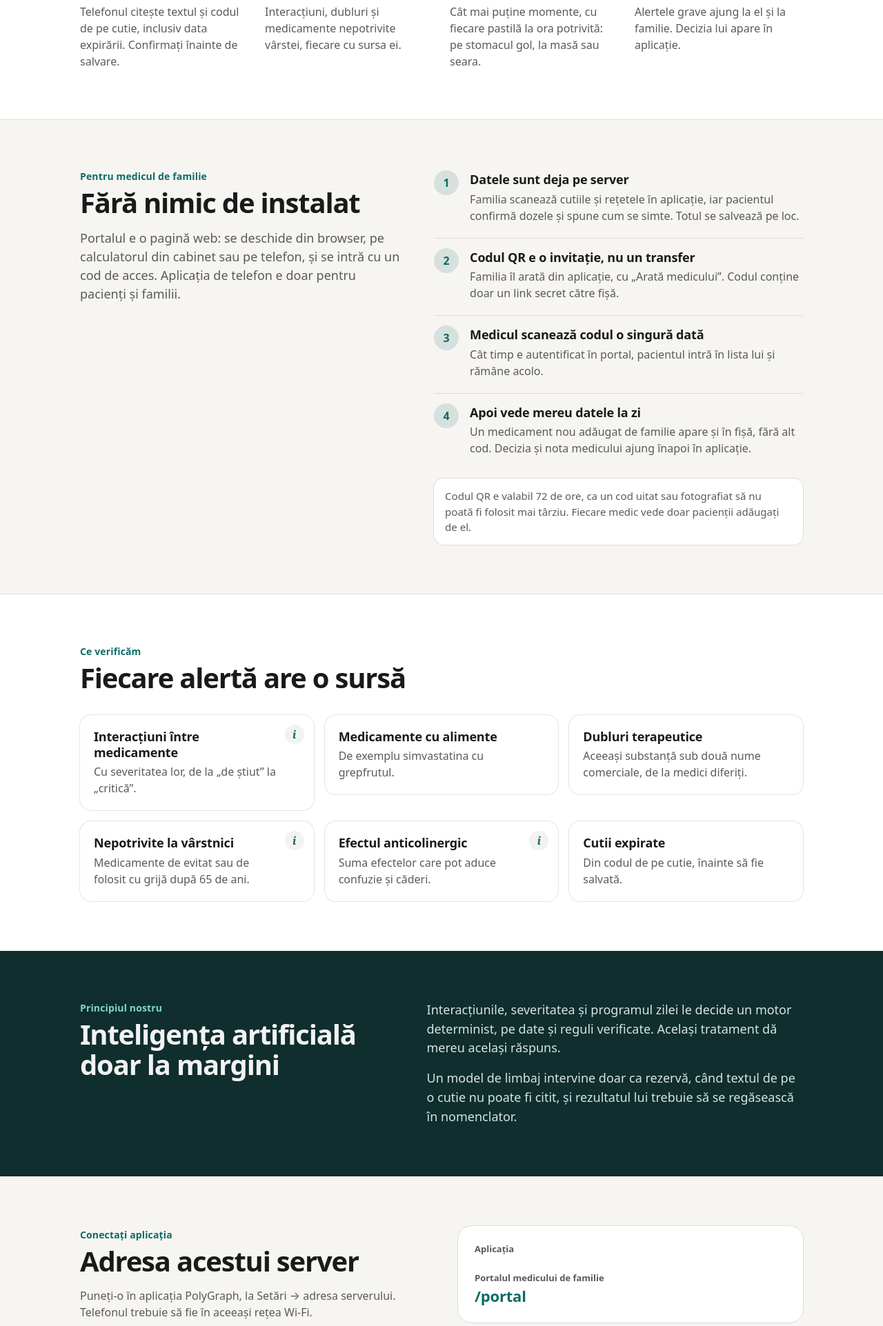
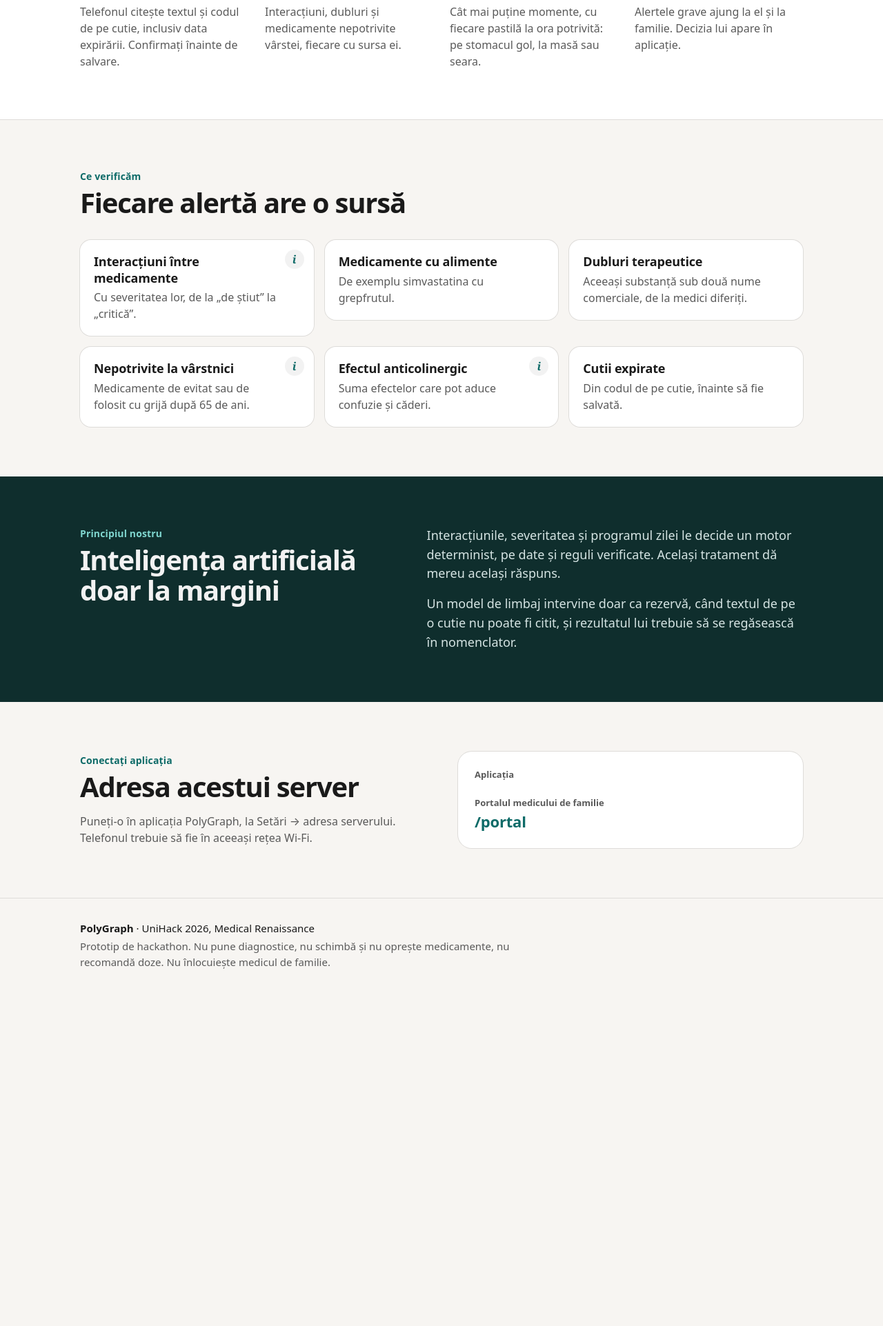
Before and after one commit to VladimirTM/PolyGraph, a Python web app: template backend/polygraph/share/templates/home.html in a window 1280 px wide. Shown: the part 1502-3425 px from the top of the page at 69% size. After the commit the page ends 2907 px from the top, so only its background shows below. Run offline with Jinja, Linux system fonts and the light colour scheme; the template is opened without the code that fills it, so the values that code supplies are empty.

Commit message:
Remove the doctor-access section from the home page
The explanation moves to the plan, section 1.1.

Co-authored-by: VladimirTM <vladimirghimpau@gmail.com>

```diff
--- a/backend/polygraph/share/static/share.css
+++ b/backend/polygraph/share/static/share.css
@@ -598,15 +598,6 @@ caption { text-align: left; color: var(--text-2); padding: 0.5rem 0 0.25rem; cap
 .step-num { display: grid; place-items: center; width: 2.25rem; height: 2.25rem; border-radius: 50%; background: var(--accent); color: var(--on-accent); font-weight: 700; margin-bottom: 0.875rem; }
 .step p { color: var(--text-2); margin-top: 0.375rem; }
 
-.split { display: grid; grid-template-columns: 1fr 1.15fr; gap: 1rem 3rem; align-items: start; }
-.split .band-lead { margin-bottom: 0; }
-.flow { list-style: none; padding: 0; margin: 0; counter-reset: flow; display: grid; gap: 0.25rem; }
-.flow li { counter-increment: flow; position: relative; padding: 1rem 0 1rem 3.25rem; border-top: 1px solid var(--line); }
-.flow li:first-child { border-top: 0; padding-top: 0.25rem; }
-.flow li::before { content: counter(flow); position: absolute; left: 0; top: 0.875rem; width: 2.25rem; height: 2.25rem; border-radius: 50%; display: grid; place-items: center; background: color-mix(in srgb, var(--accent) 14%, transparent); color: var(--accent); font-weight: 700; }
-.flow li:first-child::before { top: 0.125rem; }
-.flow p { color: var(--text-2); margin-top: 0.25rem; }
-.flow-note { grid-column: 2; font-size: 0.9375rem; color: var(--text-2); background: var(--surface); border-radius: 0.875rem; padding: 0.875rem 1rem; box-shadow: 0 0 0 1px var(--line); }
 .checks { list-style: none; padding: 0; display: grid; grid-template-columns: repeat(3, 1fr); gap: 1rem; align-items: start; }
 .check-card { position: relative; background: var(--surface); border-radius: 1rem; padding: 1.25rem 3.25rem 1.25rem 1.25rem; box-shadow: 0 0 0 1px var(--line); }
 .check-card p { color: var(--text-2); margin-top: 0.25rem; }
@@ -630,8 +621,7 @@ caption { text-align: left; color: var(--text-2); padding: 0.5rem 0 0.25rem; cap
 .home-footer .muted { margin-top: 0.25rem; max-width: 44rem; }
 
 @media (max-width: 60rem) {
-  .hero-grid, .principle, .connect, .split { grid-template-columns: 1fr; gap: 2rem; }
-  .flow-note { grid-column: auto; }
+  .hero-grid, .principle, .connect { grid-template-columns: 1fr; gap: 2rem; }
   .hero { padding-top: 2rem; }
   .hero-visual { max-width: 32rem; width: 100%; margin: 0 auto; }
   .float-alert { left: 0.75rem; bottom: -1.25rem; }
--- a/backend/polygraph/share/templates/home.html
+++ b/backend/polygraph/share/templates/home.html
@@ -114,24 +114,7 @@
     </div>
   </section>
 
-  <section class="band" aria-labelledby="h-doctor">
-    <div class="home-inner split">
-      <div>
-        <p class="eyebrow">Pentru medicul de familie</p>
-        <h2 id="h-doctor" class="band-title">Fără nimic de instalat</h2>
-        <p class="band-lead">Portalul e o pagină web: se deschide din browser, pe calculatorul din cabinet sau pe telefon, și se intră cu un cod de acces. Aplicația de telefon e doar pentru pacienți și familii.</p>
-      </div>
-      <ol class="flow">
-        <li><h3>Datele sunt deja pe server</h3><p>Familia scanează cutiile și rețetele în aplicație, iar pacientul confirmă dozele și spune cum se simte. Totul se salvează pe loc.</p></li>
-        <li><h3>Codul QR e o invitație, nu un transfer</h3><p>Familia îl arată din aplicație, cu „Arată medicului”. Codul conține doar un link secret către fișă.</p></li>
-        <li><h3>Medicul scanează codul o singură dată</h3><p>Cât timp e autentificat în portal, pacientul intră în lista lui și rămâne acolo.</p></li>
-        <li><h3>Apoi vede mereu datele la zi</h3><p>Un medicament nou adăugat de familie apare și în fișă, fără alt cod. Decizia și nota medicului ajung înapoi în aplicație.</p></li>
-      </ol>
-      <p class="flow-note">Codul QR e valabil 72 de ore, ca un cod uitat sau fotografiat să nu poată fi folosit mai târziu. Fiecare medic vede doar pacienții adăugați de el.</p>
-    </div>
-  </section>
-
-  <section class="band band-alt" aria-labelledby="h-checks">
+  <section class="band" aria-labelledby="h-checks">
     <div class="home-inner">
       <p class="eyebrow">Ce verificăm</p>
       <h2 id="h-checks" class="band-title">Fiecare alertă are o sursă</h2>
```
